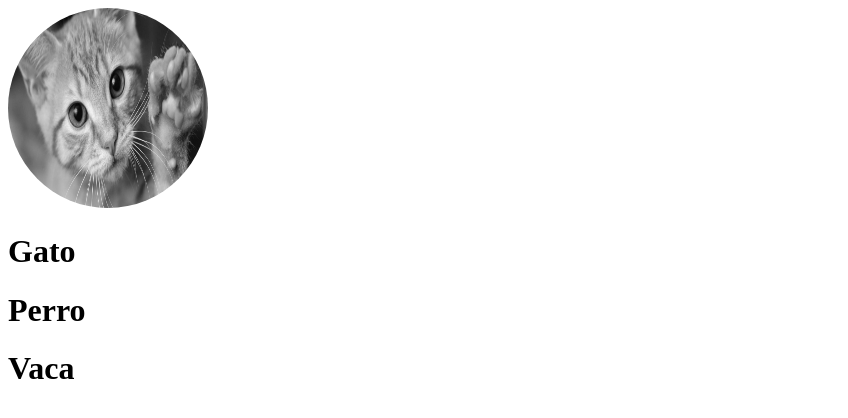
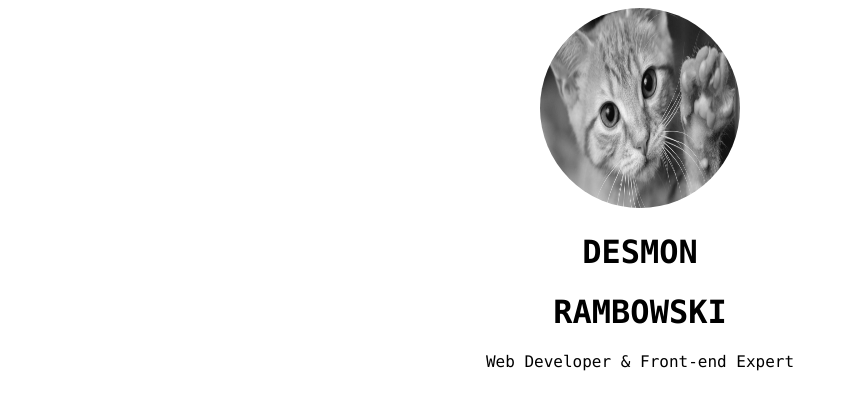
Before and after one commit to Axon3s/CV, a plain HTML site: page index.html in a window 1280 px wide. Shown: the whole page, without its empty margins (0-848 px from the left). Drawn offline with Linux system fonts and the light colour scheme.

```diff
--- a/index.html
+++ b/index.html
@@ -9,19 +9,13 @@
 </head>
 
 <body>
-
+<center>
    <div class="circulo">
        <img src="imagenes/gato.jpg" class="imagen">
    </div>
-
-
-   <div class="contenido">
-    <h1>Gato</h1>
-    <h1>Perro</h1>
-    <h1>Vaca</h1>
-   </div>
-
-
-
+</center>
+    <center><h1>DESMON</h1> </center>
+    <center><h1>RAMBOWSKI</h1> </center>
+    <center><p>Web Developer & Front-end Expert</p> </center>
 </body>
 </html>
--- a/styles.css
+++ b/styles.css
@@ -6,8 +6,7 @@
     filter: grayscale(100%);
 }
 
-.contenido {
 
-
-}
-fsusdrvidydml salen aestudia y con dolor psr stodos tus penas has una cancion proyectos personales
+body {
+    font-family:Monaco,Georgia,Times,serif;
+  }
```
